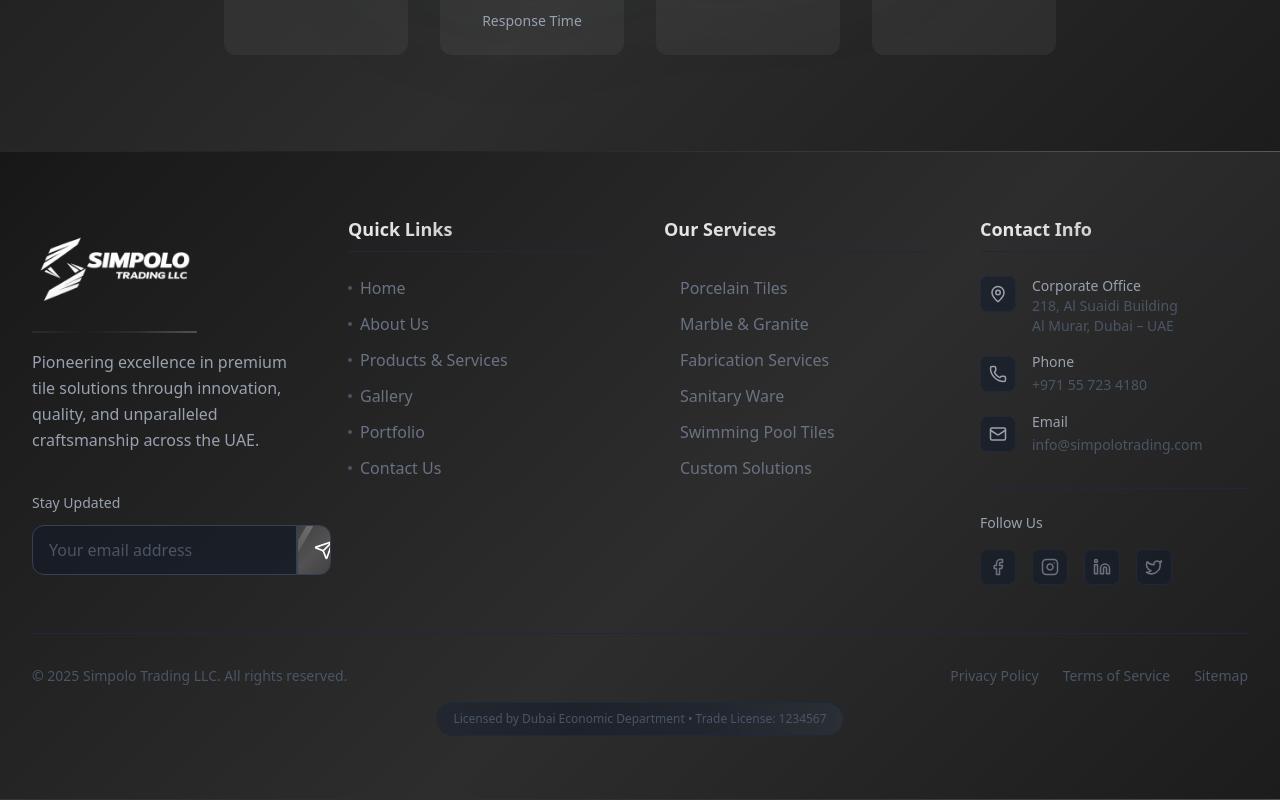
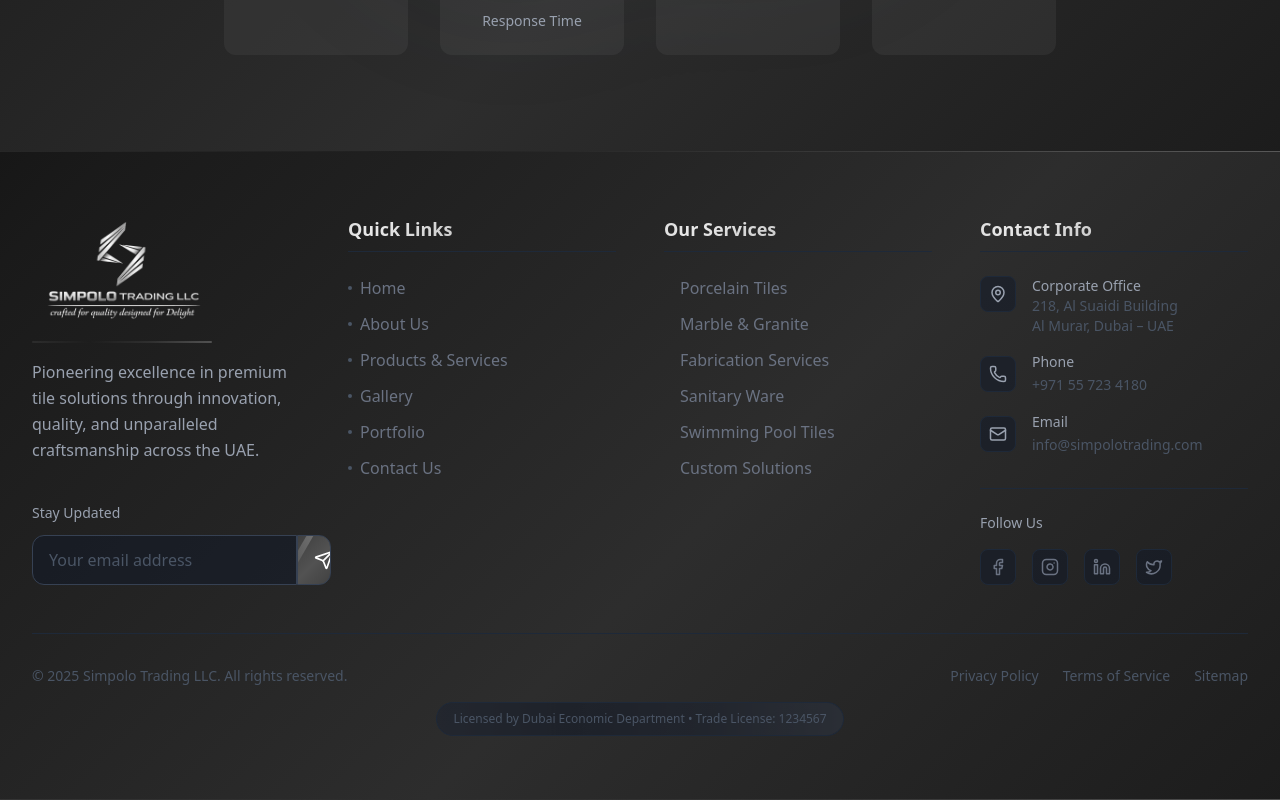
Before and after one commit to nazeeh4611/Simpolo-uae-frontend, a React (Vite) app: page /contact in a window 1280 px wide. Shown: the part 4655-5455 px from the top of the page. Built offline with nearby package versions, Linux system fonts and the light colour scheme; the HTML template or start-up script is replaced by a standard one.

Commit message:
before handover8

```diff
--- a/src/Pages/Layout/Footer.jsx
+++ b/src/Pages/Layout/Footer.jsx
@@ -137,9 +137,9 @@ export function Footer() {
               <div className="flex items-center space-x-2">
                 <Link to="/" className="flex items-center h-full relative">
                   <img
-                    src="/sim.webp"
+                    src="/lc.webp"
                     alt="Simpolo"
-                    className="max-h-[110px] w-auto object-contain"
+                    className="max-h-[120px] w-auto object-contain"
                   />
                   <div className="absolute -bottom-2 left-0 right-0 h-[2px] sword-shimmer rounded-full"></div>
                 </Link>
```
